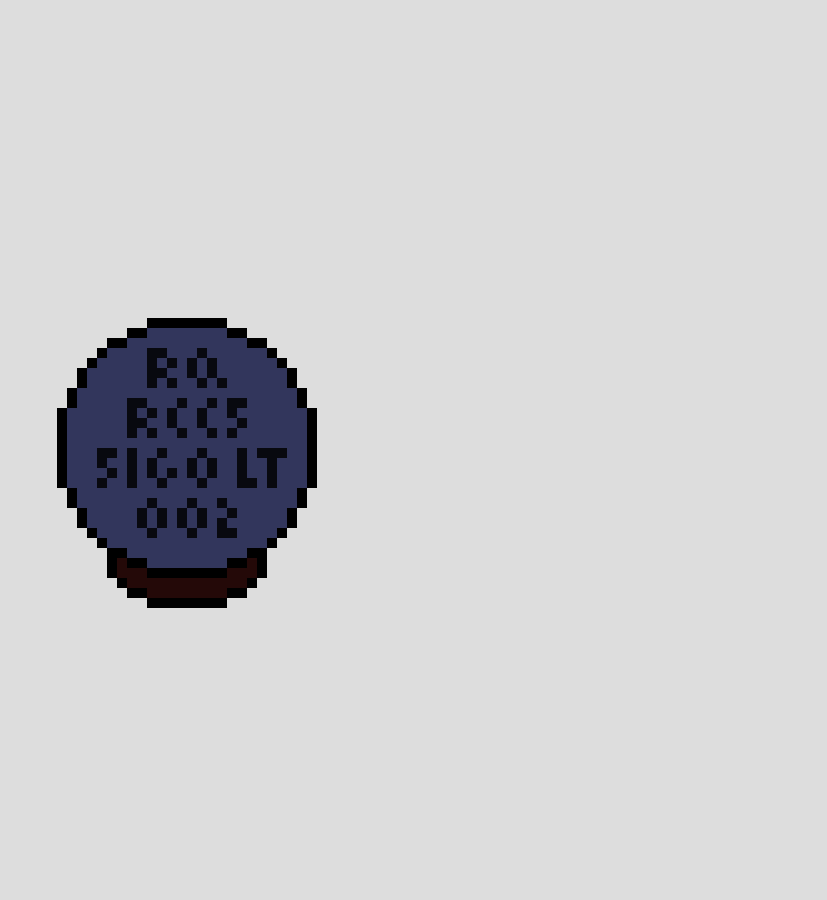
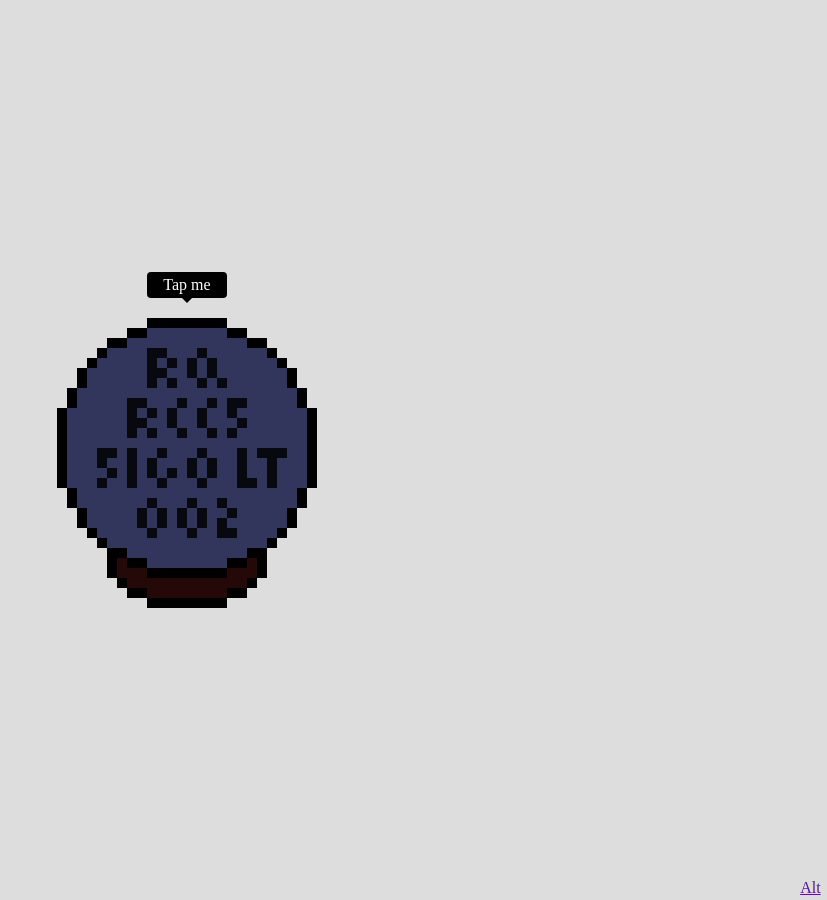
Before and after one commit to yu2/yu2.github.io, a Jekyll site: the page ball/ball.html, which Jekyll copies as it is, in a window 1280 px wide. Shown: the whole page, without its empty margins (453-1280 px from the left). Built offline with Jekyll 4.4.1, drawn with Linux system fonts in a browser that asks for light colours.

Commit message:
animation and sign

```diff
--- a/ball/ball.css
+++ b/ball/ball.css
@@ -14,6 +14,55 @@
   align-items: center;
 }
 
-#crystalball {
+.image_holder {
+  cursor: pointer;
+  transition: opacity 2s;
+  opacity: 0;
+}
+
+.tooltip {
+  position: absolute;
+  color: #fff;
+  background-color: black;
+  width: 5em;
+  text-align: center;
+  cursor: pointer;
+  border-radius: .25em;
+  padding: .25em 0;
+  z-index: 1;
+  left: 50%;
+  margin-top: -1em;
+  margin-left: -2.5em;
+  opacity: 1;
+  transition: opacity 2s;
 
 }
+
+.tooltip::after {
+  content: " ";
+  position: absolute;
+  top: 100%;
+  left: 50%;
+  margin-left: -5px;
+  border-width: 5px;
+  border-style: solid;
+  border-color: black transparent transparent transparent;
+}
+
+.appear {
+  opacity: 1;
+}
+
+.disappear {
+  opacity: 0;
+}
+
+.alt_switch {
+  position: absolute;
+  right: 0;
+  bottom: 0;
+  cursor: pointer;
+  margin: 0.2em;
+  background: #ddd;
+  padding: 0 0.2em;
+}
--- a/ball/ball.html
+++ b/ball/ball.html
@@ -9,11 +9,9 @@
   <img id='crystalball' src="ball_noloop.gif"
   onerror="this.src='https://raw.githubusercontent.com/yu2/yu2.github.io/master/ball/ball.gif'"><br>
 -->
-  <div class="image" onclick="onClick()"></div>
-<!--
-  <div class="button">
-    <button onclick="onClick()">Again</button>
-  </div>
--->
+  <div class="tooltip_holder"></div>
+  <div class="image_holder" onclick="onClick()"></div>
+  <a href="" class="alt_switch">Alt</a>
+
   <script src="ball.js"></script>
 </body>
--- a/ball/ball.js
+++ b/ball/ball.js
@@ -1,28 +1,37 @@
 var img = new Image();
 img.src = "ball_noloop.gif";
 var clip1 = new Audio("audio/be_quiet.mp3");
-var clip2 = new Audio("audio/bitch.mp3");
+var clip2 = new Audio("audio/christmas_christmas.mp3");
 var clip3 = new Audio("audio/clean_toilets.mp3");
-var clip4 = new Audio("audio/disqualified.mp3");
-var clip5 = new Audio("audio/fart.mp3");
-var clip6 = new Audio("audio/fart_song.mp3");
-var clip7 = new Audio("audio/glip_glops.mp3");
+var clip4 = new Audio("audio/damn_girl.mp3");
+var clip5 = new Audio("audio/fart_song.mp3");
+var clip6 = new Audio("audio/great_pain.mp3");
+var clip7 = new Audio("audio/handy_hands.mp3");
 var clip8 = new Audio("audio/i_am_summer.mp3");
-var clip9 = new Audio("audio/not_cool.mp3");
-var clip10 = new Audio("audio/ooh_yeah.mp3");
-var clip11 = new Audio("audio/pickle_rick.mp3");
-var clip12 = new Audio("audio/pluto_planet.mp3");
-var clip13 = new Audio("audio/show_me.mp3");
-var clip14 = new Audio("audio/sun.mp3");
-var clip15 = new Audio("audio/wubba_lubba.mp3");
+var clip9 = new Audio("audio/i_love_you.mp3");
+var clip10 = new Audio("audio/minecraft.mp3");
+var clip11 = new Audio("audio/not_cool.mp3");
+var clip12 = new Audio("audio/ooh_yeah.mp3");
+var clip13 = new Audio("audio/poopybutthole.mp3");
+var clip14 = new Audio("audio/show_me.mp3");
+var clip15 = new Audio("audio/student_teacher.mp3");
 var clips = [clip1, clip2, clip3, clip4, clip5, clip6, clip7, clip8, clip9,
 clip10, clip11, clip12, clip13, clip14, clip15];
 var currentTrack = 1;
 var empty_img = new Image();
 
+var tooltip = document.createElement("div");
+
 function goodMorning() {
-  var imageHolder = document.getElementsByClassName("image")[0];
+  var imageHolder = document.getElementsByClassName("image_holder")[0];
+  var tooltipHolder = document.getElementsByClassName("tooltip_holder")[0];
+  tooltip.className = "tooltip";
+  tooltip.innerHTML = "Tap me";
+  tooltipHolder.appendChild(tooltip);
   imageHolder.appendChild(img);
+
+  imageHolder.classList.add("appear");
+  tooltip.classList.add("appear");
 }
 
 function onClick() {
@@ -37,6 +46,8 @@
 
   currentTrack = randomNum(clips.length);
   clips[currentTrack].play();
+
+  tooltip.classList.add("disappear");
 }
 
 function randomNum(i) {
```
Also changed, not shown: 16 other files.
